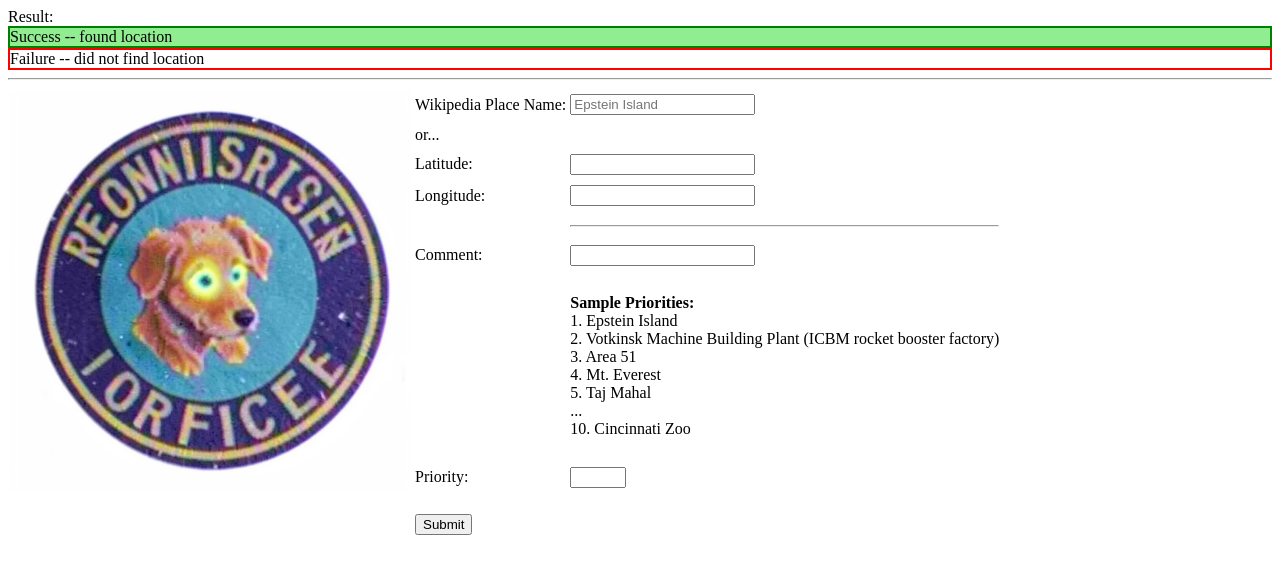
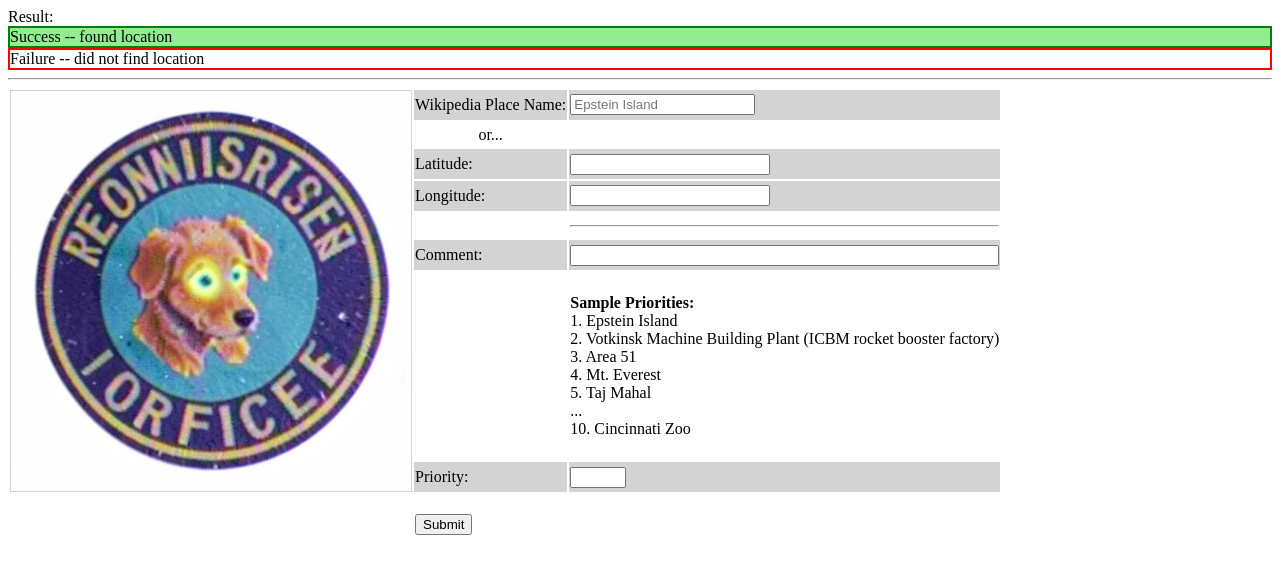
Before and after one commit to Dav3xor/balloon, a plain HTML site: page index.html in a window 1280 px wide. Drawn offline with Linux system fonts and the light colour scheme.

Commit message:
more work on database entry page

```diff
--- a/index.html
+++ b/index.html
@@ -11,39 +11,39 @@
     <hr/>
     <form action="/submit" method="POST">
       <table>
-        <tr>
+        <tr style="background-color: lightgray;">
           <td rowspan="8"><img width="400" src="logo.jpg"></td>
           <td><label for="place">Wikipedia Place Name:</label></td>
           <td><input type="text" id="place" placeholder="Epstein Island"></td>
         </tr>
         <tr>
-          <td colspan=2>
-            or...
+          <td>
+            <center>or...</center>
           </td>
         </tr>
-        <tr>
+        <tr style="background-color: lightgray;">
           <td>
             <label for="latitude">Latitude:</label>
           </td>
           <td>
-            <input type="number" id="latitude">
+            <input type="number" style="width:200;" min="-90" max="90" id="latitude">
           </td>
         </tr>
-        <tr>
+        <tr style="background-color: lightgray;">
           <td>
             <label for="longitude">Longitude:</label>
           </td>
           <td>
-            <input type="number" id="longitude">
+            <input type="number" style="width:200;"  min="-180" max="180" id="longitude">
           </td>
         </tr>
         <tr><td/><td><hr/></td></tr>
-        <tr>
+        <tr style="background-color: lightgray;">
           <td>
             <label for="comment">Comment:</label>
           </td>
           <td>
-            <input type="text" id="comment">
+            <input style="width:100%;" type="text" id="comment">
           </td>
         </tr>
         <tr>
@@ -60,7 +60,7 @@
           </td>
         </tr>
 
-        <tr>
+        <tr style="background-color: lightgray;">
           <td>
             <label for="priority">Priority:</label>
           </td>
@@ -71,7 +71,7 @@
         <tr>
           <td></td>
           <td style="padding-top:20px;">
-            <button type="submit" id="submit">Submit</button>
+            <button type="submit" style=" id="submit">Submit</button>
           </td>
         </tr>
       </table>
```
